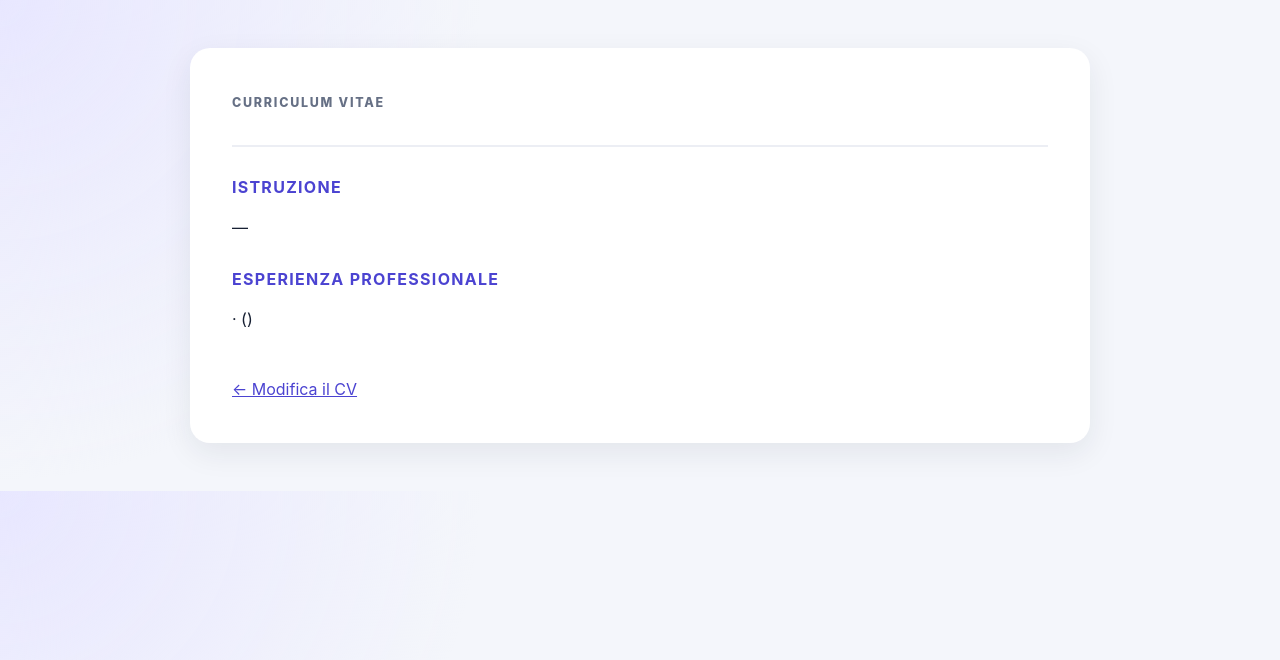
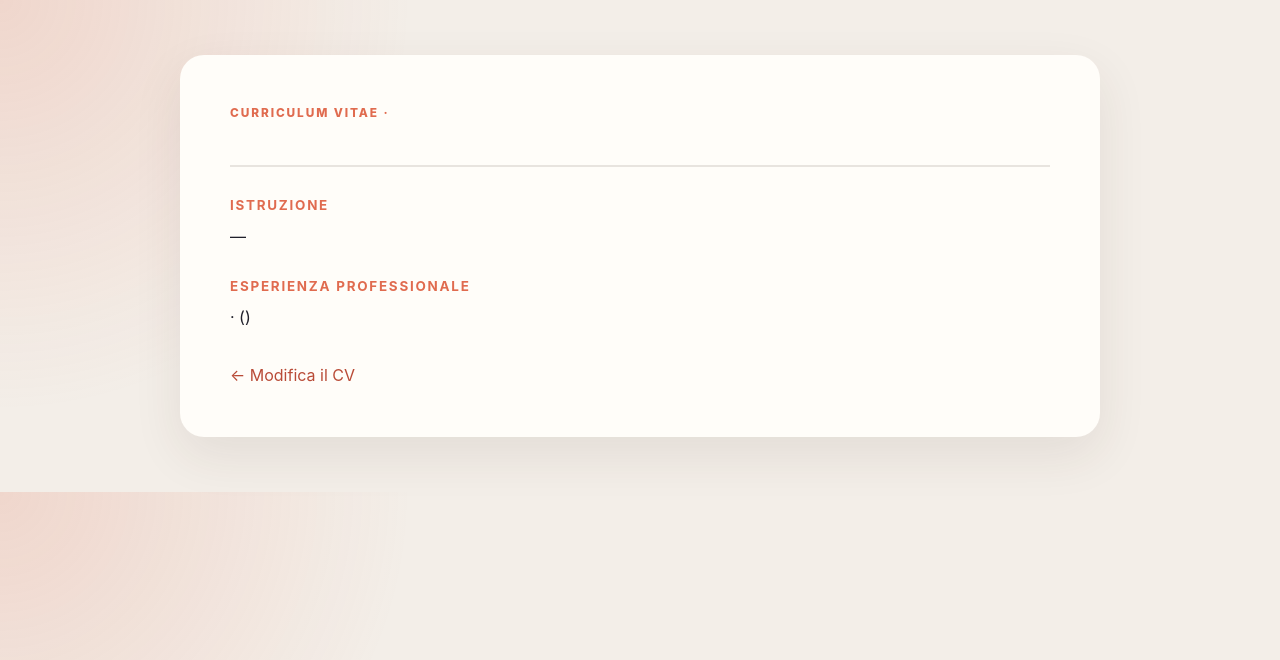
Before and after one commit to gian-matty/cv, a Flask app: template templates/cv.html in a window 1280 px wide. Shown: the top 660 px of the page. Run offline with Flask 3, Linux system fonts and the light colour scheme; the template is opened without the code that fills it, so the values that code supplies are empty.

Commit message:
Add dark mode and selectable CV templates
Refresh the form palette, persist the light/dark theme choice, and support five CV layouts selected from the form.

Co-authored-by: Copilot <223556219+Copilot@users.noreply.github.com>

```diff
--- a/app.py
+++ b/app.py
@@ -150,10 +150,23 @@ TITOLI_STUDIO = [
     "Altro"
 ]
 
+TEMPLATE_OPTIONS = {
+    'aurora': 'Aurora',
+    'editorial': 'Editorial',
+    'executive': 'Executive',
+    'creative': 'Creative',
+    'minimal': 'Minimal'
+}
+
 
 @app.route('/')
 def home():
-    return render_template('form.html', geoapify_key=GEOAPIFY_KEY, titoli_studio=TITOLI_STUDIO)
+    return render_template(
+        'form.html',
+        geoapify_key=GEOAPIFY_KEY,
+        titoli_studio=TITOLI_STUDIO,
+        template_options=TEMPLATE_OPTIONS
+    )
 
 @app.route('/genera_cv', methods=['POST'])
 def genera_cv():
@@ -228,6 +241,9 @@ def genera_cv():
         'referenze': campo('referenze'),
         'foto_profilo': foto_profilo
     }
+    template_cv = request.form.get('template_cv', 'aurora')
+    if template_cv not in TEMPLATE_OPTIONS:
+        template_cv = 'aurora'
 
     campi_obbligatori = (
         'nome', 'cognome', 'email', 'telefono', 'citta',
@@ -238,7 +254,12 @@ def genera_cv():
     if not titoli_selezionati or any(not dati_cv[campo_nome] for campo_nome in campi_obbligatori):
         return redirect(url_for('home'))
 
-    return render_template('cv.html', dati=dati_cv)
+    return render_template(
+        'cv.html',
+        dati=dati_cv,
+        template_cv=template_cv,
+        template_name=TEMPLATE_OPTIONS[template_cv]
+    )
 
 if __name__ == '__main__':
     app.run(debug=True)
--- a/static/style.css
+++ b/static/style.css
@@ -1,89 +1,122 @@
-
 :root {
     color-scheme: light;
-    --ink: #172033;
-    --muted: #667085;
-    --line: #dfe4ec;
-    --accent: #635bff;
-    --accent-dark: #4b43d1;
-    --surface: #ffffff;
-    --background: #f4f6fb;
+    --ink: #20202b;
+    --muted: #747484;
+    --line: #e8e4df;
+    --accent: #e06b4f;
+    --accent-strong: #b94b37;
+    --surface: #fffdf9;
+    --surface-soft: #f7f1eb;
+    --background: #f3eee8;
+    --shadow: 0 18px 50px rgba(63, 45, 34, .09);
+}
+
+:root[data-theme="dark"] {
+    color-scheme: dark;
+    --ink: #f6f1eb;
+    --muted: #b8b0aa;
+    --line: #3c3938;
+    --accent: #f18a6d;
+    --accent-strong: #ffab91;
+    --surface: #252323;
+    --surface-soft: #302d2c;
+    --background: #171616;
+    --shadow: 0 18px 50px rgba(0, 0, 0, .25);
 }
 
 * { box-sizing: border-box; }
-
 body {
     margin: 0;
     padding: 48px 20px;
     color: var(--ink);
-    background: radial-gradient(circle at top left, #e8e7ff, transparent 35%), var(--background);
+    background: radial-gradient(circle at 0 0, rgba(224,107,79,.18), transparent 30%), var(--background);
     font: 16px/1.5 Inter, ui-sans-serif, system-ui, -apple-system, sans-serif;
+    transition: background .25s, color .25s;
 }
-
-.page-header, form {
-    width: min(900px, 100%);
-    margin: 0 auto;
+.page-header, form { width: min(930px, 100%); margin: 0 auto; }
+.page-header { position: relative; margin-bottom: 26px; }
+.eyebrow { margin: 0 0 8px; color: var(--accent); font-size: .74rem; font-weight: 800; letter-spacing: .16em; }
+h1 { margin: 0 0 8px; font-size: clamp(2.2rem, 5vw, 3.8rem); line-height: 1.05; letter-spacing: -.055em; }
+.page-header p:last-of-type { max-width: 600px; margin: 0; color: var(--muted); }
+.theme-toggle {
+    position: absolute; top: 0; right: 0; padding: 10px 14px; border: 1px solid var(--line);
+    border-radius: 99px; color: var(--ink); background: var(--surface); font: inherit; cursor: pointer;
 }
-
-.page-header { margin-bottom: 24px; }
-.eyebrow { margin: 0 0 8px; color: var(--accent); font-size: .78rem; font-weight: 800; letter-spacing: .14em; }
-h1 { margin: 0 0 8px; font-size: clamp(2rem, 5vw, 3.2rem); letter-spacing: -.04em; }
-.page-header p:last-child { margin: 0; color: var(--muted); }
-
+.theme-icon { color: var(--accent); margin-right: 4px; }
 fieldset {
-    min-width: 0;
-    margin: 16px 0;
-    padding: 28px;
-    border: 1px solid var(--line);
-    border-radius: 18px;
-    background: rgba(255,255,255,.9);
-    box-shadow: 0 10px 30px rgba(31, 41, 55, .05);
+    min-width: 0; margin: 17px 0; padding: 28px; border: 1px solid var(--line);
+    border-radius: 22px; background: color-mix(in srgb, var(--surface) 94%, transparent); box-shadow: var(--shadow);
 }
-
 legend { padding: 0 10px; font-size: 1.2rem; font-weight: 750; }
+.field-hint { margin: -5px 0 15px; color: var(--muted); font-size: .9rem; }
 .form-grid { display: grid; grid-template-columns: repeat(2, minmax(0, 1fr)); gap: 16px; }
-label { display: block; margin: 12px 0; color: #414b60; font-size: .9rem; font-weight: 650; }
+label { display: block; margin: 12px 0; color: var(--muted); font-size: .9rem; font-weight: 650; }
 input, select, textarea {
-    width: 100%;
-    margin-top: 6px;
-    padding: 12px 13px;
-    border: 1px solid var(--line);
-    border-radius: 10px;
-    color: var(--ink);
-    background: var(--surface);
-    font: inherit;
+    width: 100%; margin-top: 6px; padding: 12px 13px; border: 1px solid var(--line);
+    border-radius: 11px; color: var(--ink); background: var(--surface); font: inherit;
 }
-input:focus, select:focus, textarea:focus { outline: 3px solid rgba(99,91,255,.15); border-color: var(--accent); }
+input:focus, select:focus, textarea:focus { outline: 3px solid color-mix(in srgb, var(--accent) 22%, transparent); border-color: var(--accent); }
 textarea { min-height: 105px; resize: vertical; }
 .telefono-container { display: grid; grid-template-columns: 120px 1fr; gap: 10px; align-items: end; }
 .telefono-container select { margin: 0; }
-.checkbox-container { max-height: 210px; overflow-y: auto; padding: 10px; border: 1px solid var(--line); border-radius: 10px; }
+.checkbox-container { max-height: 210px; overflow-y: auto; padding: 10px; border: 1px solid var(--line); border-radius: 11px; }
 .checkbox-container div { display: flex; gap: 8px; align-items: flex-start; margin: 6px 0; }
 .checkbox-container input { width: auto; margin-top: 5px; }
 .checkbox-container label { margin: 0; font-weight: 450; }
 .photo-upload { margin-top: 18px; }
-.photo-upload > label { margin-bottom: 4px; }
 .photo-upload span { color: var(--muted); font-weight: 400; }
 .image-preview { display: flex; gap: 16px; align-items: center; margin-top: 12px; }
 .image-preview img { width: 112px; height: 112px; object-fit: cover; border-radius: 14px; border: 1px solid var(--line); }
-.link-button { padding: 0; border: 0; color: var(--accent-dark); background: transparent; font: inherit; cursor: pointer; }
+.link-button, .cv-back { padding: 0; border: 0; color: var(--accent-strong); background: transparent; font: inherit; cursor: pointer; }
 button[type="submit"] {
-    width: 100%;
-    margin: 6px 0 30px;
-    padding: 15px 20px;
-    border: 0;
-    border-radius: 12px;
-    color: white;
-    background: var(--accent);
-    font: inherit;
-    font-weight: 750;
-    cursor: pointer;
+    width: 100%; margin: 6px 0 30px; padding: 16px 20px; border: 0; border-radius: 13px;
+    color: #fff; background: var(--accent); font: inherit; font-weight: 750; cursor: pointer;
 }
-button[type="submit"]:hover { background: var(--accent-dark); }
+button[type="submit"]:hover { background: var(--accent-strong); }
+.template-options { display: grid; grid-template-columns: repeat(5, 1fr); gap: 12px; }
+.template-option { position: relative; margin: 0; padding: 12px; border: 1px solid var(--line); border-radius: 14px; text-align: center; cursor: pointer; }
+.template-option input { position: absolute; opacity: 0; }
+.template-option:has(input:checked) { border-color: var(--accent); box-shadow: 0 0 0 2px color-mix(in srgb, var(--accent) 22%, transparent); }
+.template-swatch { display: block; height: 54px; margin-bottom: 8px; padding: 8px; border-radius: 7px; background: #f1eee9; }
+.template-swatch span { display: block; height: 5px; margin: 4px 0; border-radius: 3px; background: #d2cbc2; }
+.template-swatch span:first-child { width: 68%; height: 9px; background: var(--swatch, #e06b4f); }
+.template-editorial { --swatch: #426b80; }
+.template-executive { --swatch: #272b35; }
+.template-creative { --swatch: #8a4b91; }
+.template-minimal { --swatch: #65806b; }
 
-@media (max-width: 620px) {
-    body { padding: 28px 12px; }
-    fieldset { padding: 20px 16px; }
-    .form-grid { grid-template-columns: 1fr; gap: 0; }
+/* Generated CV */
+.cv-page { padding: 55px 20px; }
+.cv-card { width: min(920px, 100%); margin: auto; padding: 50px; border-radius: 24px; background: var(--surface); box-shadow: var(--shadow); }
+.cv-head { display: flex; gap: 28px; align-items: center; padding-bottom: 30px; border-bottom: 2px solid var(--line); }
+.cv-identity { flex: 1; }
+.cv-head h1 { margin-bottom: 5px; }
+.cv-role { margin: 4px 0 12px; color: var(--accent); font-size: 1.08rem; font-weight: 700; }
+.cv-photo { width: 138px; height: 138px; object-fit: cover; border-radius: 20px; }
+.cv-meta { display: flex; flex-wrap: wrap; gap: 7px 17px; color: var(--muted); font-size: .92rem; }
+.cv-section { margin-top: 28px; }
+.cv-section h2 { margin: 0 0 9px; color: var(--accent); font-size: .84rem; text-transform: uppercase; letter-spacing: .13em; }
+.cv-section p { margin: 0; white-space: pre-line; }
+.cv-back { display: inline-block; margin-top: 34px; text-decoration: none; }
+/* Five selectable personalities */
+.template-editorial .cv-card { border-radius: 0; border-top: 9px solid #426b80; }
+.template-editorial .cv-section h2 { color: #426b80; font-family: Georgia, serif; text-transform: none; letter-spacing: 0; font-size: 1.15rem; }
+.template-executive .cv-card { border-radius: 4px; }
+.template-executive .cv-head { border-bottom-color: #272b35; }
+.template-executive .cv-section h2 { color: #272b35; }
+.template-creative .cv-card { border-left: 12px solid #8a4b91; }
+.template-creative .cv-head { border-bottom: 0; }
+.template-creative .cv-section h2 { color: #8a4b91; }
+.template-minimal .cv-card { box-shadow: none; border: 1px solid #d9e0da; }
+.template-minimal .cv-head { border-bottom: 1px solid #d9e0da; }
+.template-minimal .cv-section h2 { color: #65806b; font-size: .76rem; }
+@media (max-width: 680px) {
+    body { padding: 30px 12px; }
+    .theme-toggle { position: static; margin-top: 18px; }
+    fieldset, .cv-card { padding: 24px 18px; }
+    .form-grid, .template-options { grid-template-columns: 1fr 1fr; }
+    .cv-head { align-items: flex-start; flex-direction: column-reverse; }
 }
+@media (max-width: 440px) {
+    .form-grid, .template-options { grid-template-columns: 1fr; }
 }
--- a/templates/cv.html
+++ b/templates/cv.html
@@ -5,30 +5,15 @@
     <meta name="viewport" content="width=device-width, initial-scale=1.0" />
     <title>CV di {{ dati.nome }} {{ dati.cognome }}</title>
     <link rel="stylesheet" href="{{ url_for('static', filename='style.css') }}" />
-    <style>
-        .cv-card { width: min(900px, 100%); margin: auto; padding: 42px; background: white; border-radius: 20px; box-shadow: 0 10px 30px rgba(31,41,55,.08); }
-        .cv-head { display: flex; gap: 24px; align-items: center; padding-bottom: 28px; border-bottom: 2px solid #eceef4; }
-        .cv-photo { width: 130px; height: 130px; object-fit: cover; border-radius: 18px; }
-        .cv-head h1 { margin-bottom: 4px; }
-        .cv-head p { margin: 4px 0; color: #667085; }
-        .cv-section { margin-top: 28px; }
-        .cv-section h2 { margin: 0 0 10px; color: #4b43d1; font-size: 1rem; text-transform: uppercase; letter-spacing: .08em; }
-        .cv-section p { white-space: pre-line; }
-        .cv-meta { display: flex; flex-wrap: wrap; gap: 8px 18px; color: #667085; }
-        .cv-back { display: inline-block; margin-top: 30px; color: #4b43d1; }
-        @media (max-width: 620px) { .cv-card { padding: 24px 18px; } .cv-head { align-items: flex-start; flex-direction: column-reverse; } }
-    </style>
 </head>
-<body>
+<body class="cv-page template-{{ template_cv }}">
     <main class="cv-card">
         <header class="cv-head">
-            <div>
-                <p class="eyebrow">CURRICULUM VITAE</p>
+            <div class="cv-identity">
+                <p class="eyebrow">CURRICULUM VITAE · {{ template_name|upper }}</p>
                 <h1>{{ dati.nome }} {{ dati.cognome }}</h1>
-                <p>{{ dati.titolo_professionale }}</p>
-                <div class="cv-meta">
-                    <span>{{ dati.email }}</span><span>{{ dati.prefisso }} {{ dati.telefono }}</span><span>{{ dati.citta }}</span>
-                </div>
+                <p class="cv-role">{{ dati.titolo_professionale }}</p>
+                <div class="cv-meta"><span>{{ dati.email }}</span><span>{{ dati.prefisso }} {{ dati.telefono }}</span><span>{{ dati.citta }}</span></div>
             </div>
             {% if dati.foto_profilo %}<img class="cv-photo" src="{{ dati.foto_profilo }}" alt="Foto di {{ dati.nome }} {{ dati.cognome }}" />{% endif %}
         </header>
```
Also changed, not shown: static/script.js (+19 -0 lines), templates/form.html (+19 -0 lines).
